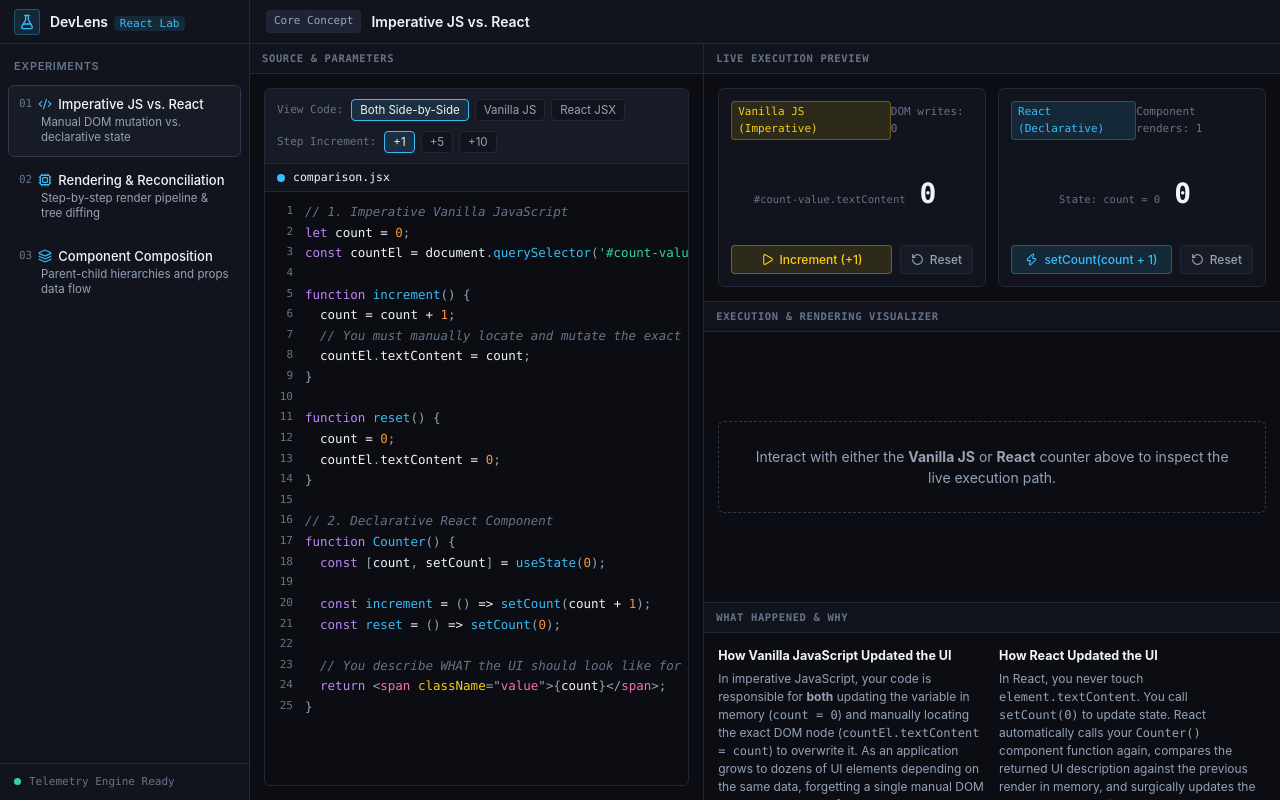
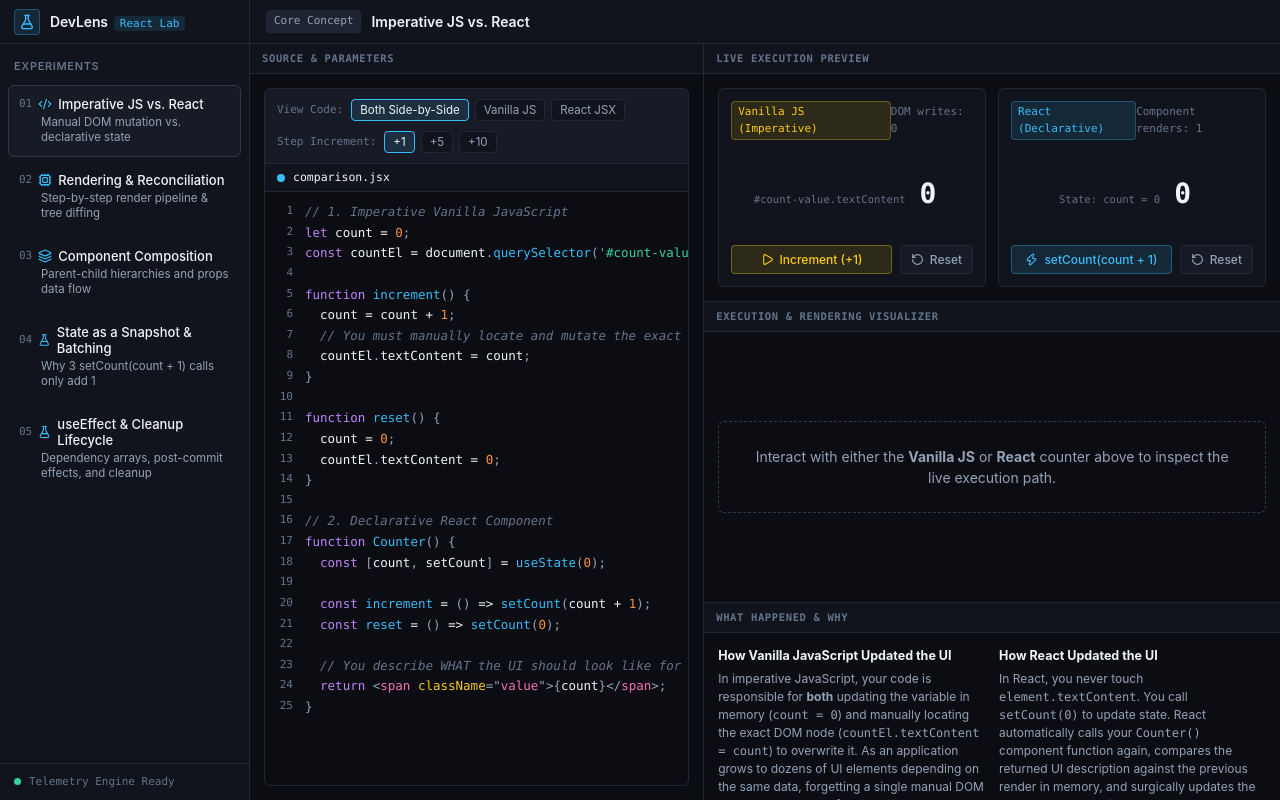
Before and after one commit to Nishant9764/DevLens, a React (Vite) app: page / in a window 1280 px wide. Built offline with nearby package versions, Linux system fonts and the light colour scheme.

Commit message:
Updated index.js

```diff
--- a/src/experiments/index.js
+++ b/src/experiments/index.js
@@ -1,3 +1,4 @@
+// src/experiments/index.js
 export const EXPERIMENTS = [
   {
     id: "js-vs-react",
@@ -23,4 +24,20 @@ export const EXPERIMENTS = [
     status: "ready",
     badge: "Architecture",
   },
+  {
+    id: "state-batching",
+    number: "04",
+    title: "State as a Snapshot & Batching",
+    subtitle: "Why 3 setCount(count + 1) calls only add 1",
+    status: "ready",
+    badge: "State Mechanics",
+  },
+  {
+    id: "effect-lifecycle",
+    number: "05",
+    title: "useEffect & Cleanup Lifecycle",
+    subtitle: "Dependency arrays, post-commit effects, and cleanup",
+    status: "ready",
+    badge: "Lifecycle",
+  },
 ];
```
